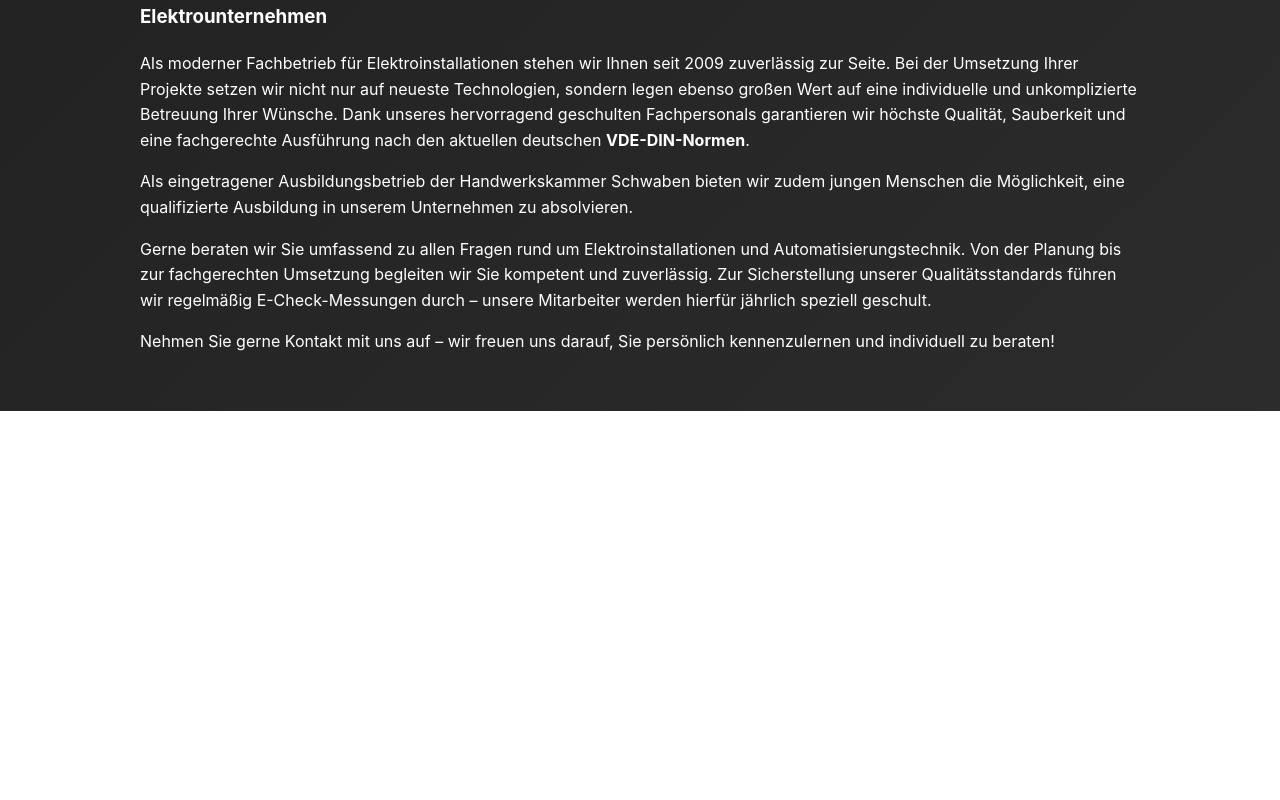
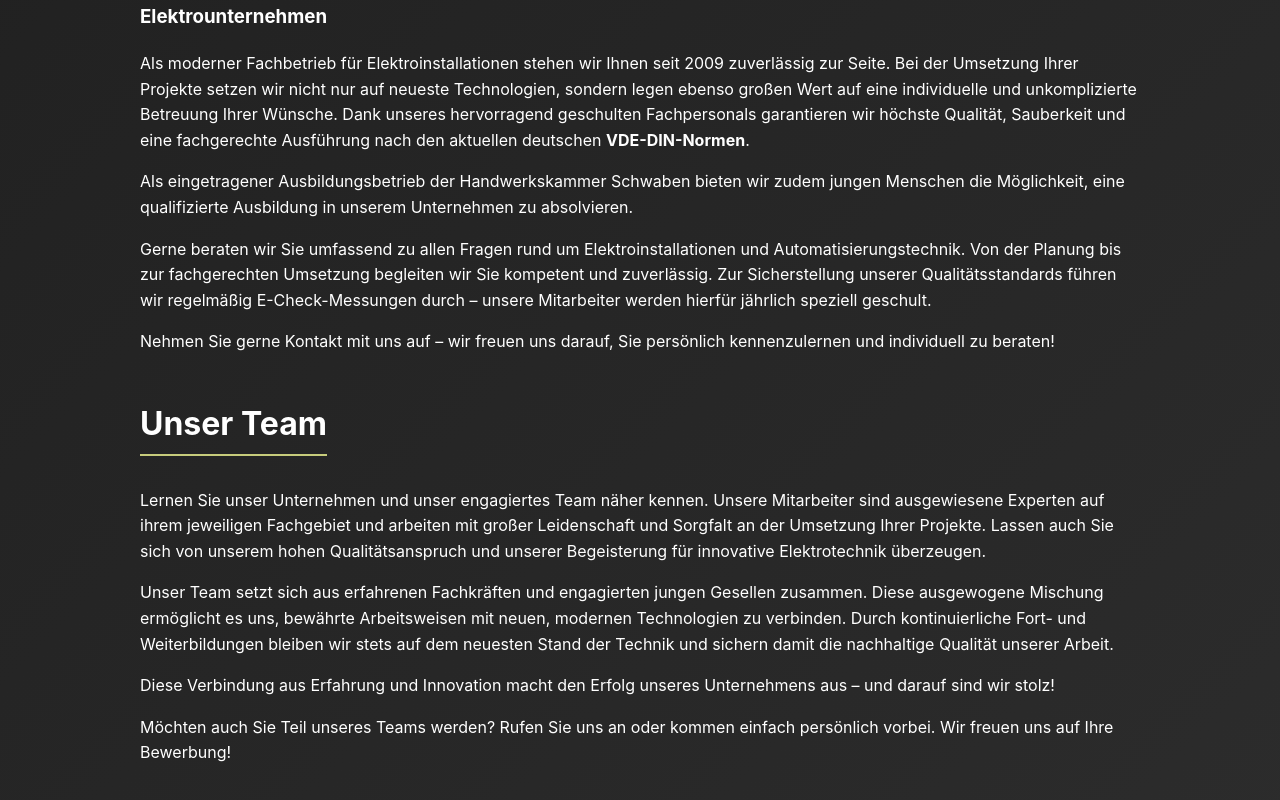
Before and after one commit to vdannyhng/homepage-elektrovandu, a React (Vite) app: page / in a window 1280 px wide. Shown: the part 556-1356 px from the top of the page. Before the commit the page ends 967 px from the top, so only its background shows below. Built offline with nearby package versions, Linux system fonts and the light colour scheme.

Commit message:
ADD team and reference section

```diff
--- a/src/pages/Home.jsx
+++ b/src/pages/Home.jsx
@@ -1,6 +1,8 @@
 import Hero from "../components/Hero";
-import Navbar from "../components/NavBar"
+import Navbar from "../components/NavBar";
 import About from "../components/About";
+import References from "../components/References";
+import Team from "../components/Team";
 // import Services from "../components/Services";
 // import Contact from "../components/Contact";
 // import Footer from "../components/Footer";
@@ -11,6 +13,9 @@ export default function Home() {
       <Navbar/>
       <Hero/>
       <About/>
+      <Team/>
+      <References/>
+
       {/* <Hero />
       <About />
       <Services />
```
